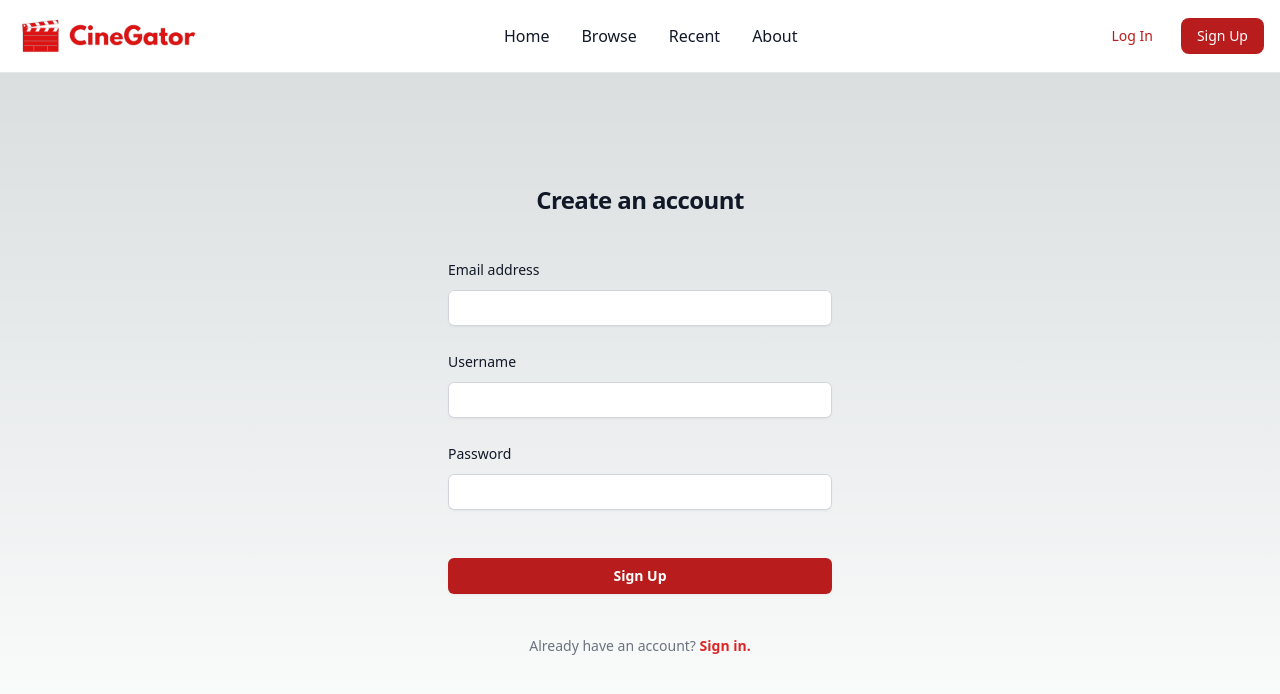
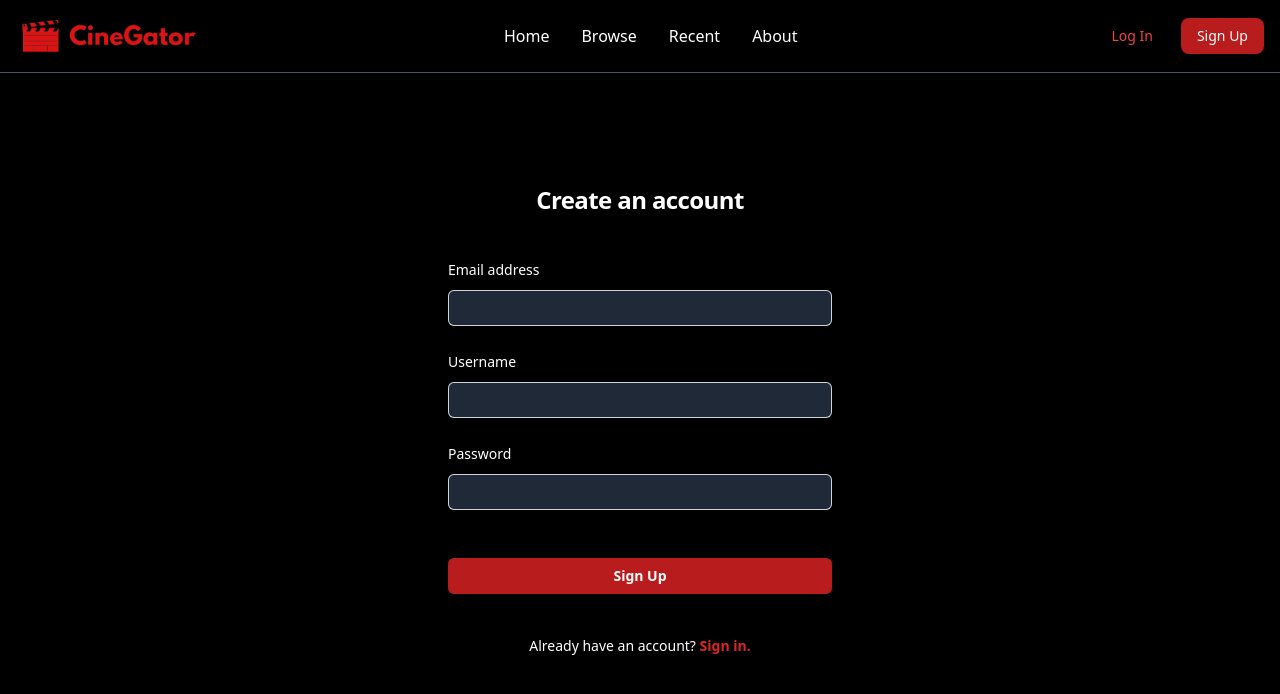
Before and after one commit to CIS4930IC/CineGator, a Next.js app in the folder frontend/: page /signup in a window 1280 px wide. Shown: the top 694 px of the page. Built offline with nearby package versions, Linux system fonts and the light colour scheme; no server answers.

Commit message:
Removed light mode support

```diff
--- a/frontend/src/app/about/page.js
+++ b/frontend/src/app/about/page.js
@@ -1,6 +1,6 @@
 export default function About() {
     return (
-        <div className="relative h-screen overflow-hidden bg-cover bg-no-repeat p-12 text-center">
+        <div className="relative h-screen overflow-hidden bg-cover bg-no-repeat p-12 text-center bg-black">
             <div className="absolute top-0 right-0 bottom-0 left-0 h-full w-full overflow-hidden bg-fixed bg-[rgba(2, 56, 53, 0.7)]">
                 <div className="flex h-full items-center justify-center">
                     <div className="text-white">
--- a/frontend/src/app/components/MovieCard.jsx
+++ b/frontend/src/app/components/MovieCard.jsx
@@ -30,11 +30,11 @@ export default function MovieCard({ id, selectedGenre, selectedRuntime, selected
     if (movie && selectedLanguage && selectedLanguage != "" && !movie?.spoken_languages?.some(language => language.name === selectedLanguage)) return null;
 
     return (
-        <div className="bg-white border border-gray-200 rounded-lg shadow dark:bg-gray-800 dark:border-gray-700 max-w-[200px] transform transition duration-500 hover:scale-105 hover:cursor-pointer" onClick={handleClick}>
+        <div className="border rounded-lg shadow bg-gray-800 border-gray-700 max-w-[200px] transform transition duration-500 hover:scale-105 hover:cursor-pointer" onClick={handleClick}>
             <img className="rounded-t-lg" src={movie.poster_path ? `https://image.tmdb.org/t/p/w300/${movie.poster_path}` : "https://www.movienewz.com/img/films/poster-holder.jpg"} alt="" />
             <div className="p-3">
-                <h5 className="mb-2 text-lg font-bold tracking-tight text-gray-900 dark:text-white">{movie.title}</h5>
-                <p className="mb-2 font-normal text-gray-700 dark:text-gray-400">{formatDate(movie.release_date)}</p>
+                <h5 className="mb-2 text-lg font-bold tracking-tight text-white">{movie.title}</h5>
+                <p className="mb-2 font-normal text-gray-400">{formatDate(movie.release_date)}</p>
             </div>
         </div>
     )
--- a/frontend/src/app/components/Navbar.jsx
+++ b/frontend/src/app/components/Navbar.jsx
@@ -23,40 +23,40 @@ export default function Navbar({ user, setUser }) {
 
     if (user != null && user != '') {
         return (
-            <nav className="bg-white dark:bg-black fixed w-full z-20 top-0 left-0 border-b border-gray-200 dark:border-gray-600">
+            <nav className="bg-black fixed w-full z-20 top-0 left-0 border-b border-gray-600">
                 <div className="max-w-screen-xl flex flex-wrap items-center justify-between mx-auto p-4">
                     <Link href='/' className="flex items-center">
                         <Image src="/images/logo.png" alt="CineGator Logo" height={1} width={190} />
                     </Link>
                     <div className="flex flex-col items-center md:order-2 relative">
-                        <button type="button" className="flex mr-3 text-sm bg-gray-800 rounded-full md:mr-0 focus:ring-4 focus:ring-gray-300 dark:focus:ring-gray-700" id="user-menu-button" data-dropdown-placement="bottom" aria-expanded={isDropdownOpen} onClick={handleDropdownToggle}>
+                        <button type="button" className="flex mr-3 text-sm bg-gray-800 rounded-full md:mr-0 focus:ring-4 focus:ring-gray-700" id="user-menu-button" data-dropdown-placement="bottom" aria-expanded={isDropdownOpen} onClick={handleDropdownToggle}>
                             <span className="sr-only">Open user menu</span>
                             <img className="w-10 h-10 rounded-full" src="/images/profile.jpg" alt="user photo" />
                         </button>
-                        <div className={`z-50 ${isDropdownOpen ? '' : 'hidden'} min-w-max absolute mt-12 text-base list-none bg-white divide-y divide-gray-100 rounded-lg shadow dark:bg-gray-700 dark:divide-gray-600`} id="user-dropdown">
+                        <div className={`z-50 ${isDropdownOpen ? '' : 'hidden'} min-w-max absolute mt-12 text-base list-none divide-y rounded-lg shadow bg-gray-700 divide-gray-600`} id="user-dropdown">
                             <div className="px-4 py-3">
-                                <span className="block text-sm text-gray-900 dark:text-white">{user}</span>
+                                <span className="block text-sm text-white">{user}</span>
                             </div>
                             <ul className="py-2" aria-labelledby="user-menu-button">
                                 <li>
-                                    <a href="#" className="block px-4 py-2 text-sm text-gray-700 hover:bg-gray-100 dark:hover:bg-gray-600 dark:text-gray-200 dark:hover:text-white" onClick={handleSignout}>Sign out</a>
+                                    <a href="#" className="block px-4 py-2 text-sm hover:bg-gray-600 text-gray-200 hover:text-white" onClick={handleSignout}>Sign out</a>
                                 </li>
                             </ul>
                         </div>
                     </div>
                     <div className="items-center justify-between hidden w-full md:flex md:w-auto md:order-1" id="navbar-sticky">
-                        <ul className="flex flex-col p-4 md:p-0 mt-4 font-medium border border-gray-100 rounded-lg bg-gray-50 md:flex-row md:space-x-8 md:mt-0 md:border-0 md:bg-white dark:bg-black md:dark:bg-black dark:border-gray-700">
+                        <ul className="flex flex-col p-4 md:p-0 mt-4 font-medium border  rounded-lg md:flex-row md:space-x-8 md:mt-0 md:border-0  bg-black md:bg-black border-gray-700">
                             <li>
-                                <Link href='/' className="block py-2 pl-3 pr-4 text-gray-900 rounded hover:bg-gray-100 md:hover:bg-transparent md:hover:text-red-700 md:p-0 md:dark:hover:text-red-500 dark:text-white dark:hover:bg-gray-700 dark:hover:text-white md:dark:hover:bg-transparent dark:border-gray-700">Home</Link>
+                                <Link href='/' className="block py-2 pl-3 pr-4  rounded  md:p-0 md:hover:text-red-500 text-white hover:bg-gray-700 hover:text-white md:hover:bg-transparent border-gray-700">Home</Link>
                             </li>
                             <li>
-                                <Link href='/browse' className="block py-2 pl-3 pr-4 text-gray-900 rounded hover:bg-gray-100 md:hover:bg-transparent md:hover:text-red-700 md:p-0 md:dark:hover:text-red-500 dark:text-white dark:hover:bg-gray-700 dark:hover:text-white md:dark:hover:bg-transparent dark:border-gray-700">Browse</Link>
+                                <Link href='/browse' className="block py-2 pl-3 pr-4 rounded  md:p-0 md:hover:text-red-500 text-white hover:bg-gray-700 hover:text-white md:hover:bg-transparent border-gray-700">Browse</Link>
                             </li>
                             <li>
-                                <Link href='/recent' className="block py-2 pl-3 pr-4 text-gray-900 rounded hover:bg-gray-100 md:hover:bg-transparent md:hover:text-red-700 md:p-0 md:dark:hover:text-red-500 dark:text-white dark:hover:bg-gray-700 dark:hover:text-white md:dark:hover:bg-transparent dark:border-gray-700">Recent</Link>
+                                <Link href='/recent' className="block py-2 pl-3 pr-4  rounded  md:p-0 md:hover:text-red-500 text-white hover:bg-gray-700 hover:text-white md:hover:bg-transparent border-gray-700">Recent</Link>
                             </li>
                             <li>
-                                <Link href='/about' className="block py-2 pl-3 pr-4 text-gray-900 rounded hover:bg-gray-100 md:hover:bg-transparent md:hover:text-red-700 md:p-0 md:dark:hover:text-red-500 dark:text-white dark:hover:bg-gray-700 dark:hover:text-white md:dark:hover:bg-transparent dark:border-gray-700">About</Link>
+                                <Link href='/about' className="block py-2 pl-3 pr-4  rounded  md:p-0 md:hover:text-red-500 text-white hover:bg-gray-700 hover:text-white md:hover:bg-transparent border-gray-700">About</Link>
                             </li>
                         </ul>
                     </div>
@@ -65,32 +65,32 @@ export default function Navbar({ user, setUser }) {
         )
     } else {
         return (
-            <nav className="bg-white dark:bg-black fixed w-full z-20 top-0 left-0 border-b border-gray-200 dark:border-gray-600">
+            <nav className="bg-black fixed w-full z-20 top-0 left-0 border-b border-gray-600">
                 <div className="max-w-screen-xl flex flex-wrap items-center justify-between mx-auto p-4">
                     <Link href='/' className="flex items-center">
                         <Image src="/images/logo.png" alt="CineGator Logo" height={1} width={190} />
                     </Link>
                     <div className="flex md:order-2">
                         <Link href='/login'>
-                            <div className="text-red-700 md:dark:text-red-500 hover:text-red-900 dark:hover:text-red-800 bg-transparent focus:outline-none font-medium rounded-lg text-sm px-4 py-2 text-center mr-3 ">Log In</div>
+                            <div className="text-red-700 md:text-red-500 hover:text-red-800 bg-transparent focus:outline-none font-medium rounded-lg text-sm px-4 py-2 text-center mr-3 ">Log In</div>
                         </Link>
                         <Link href='/signup'>
-                            <div className="text-white bg-red-700 hover:bg-red-800 focus:outline-none font-medium rounded-lg text-sm px-4 py-2 text-center mr-3 md:mr-0 dark:bg-red-700 dark:hover:bg-red-800">Sign Up</div>
+                            <div className="text-white focus:outline-none font-medium rounded-lg text-sm px-4 py-2 text-center mr-3 md:mr-0 bg-red-700 hover:bg-red-800">Sign Up</div>
                         </Link>
                     </div>
                     <div className="items-center justify-between hidden w-full md:flex md:w-auto md:order-1" id="navbar-sticky">
-                        <ul className="flex flex-col p-4 md:p-0 mt-4 font-medium border border-gray-100 rounded-lg bg-gray-50 md:flex-row md:space-x-8 md:mt-0 md:border-0 md:bg-white dark:bg-black md:dark:bg-black dark:border-gray-700">
+                        <ul className="flex flex-col p-4 md:p-0 mt-4 font-medium border  rounded-lg md:flex-row md:space-x-8 md:mt-0 md:border-0  bg-black md:bg-black border-gray-700">
                             <li>
-                                <Link href='/' className="block py-2 pl-3 pr-4 text-gray-900 rounded hover:bg-gray-100 md:hover:bg-transparent md:hover:text-red-700 md:p-0 md:dark:hover:text-red-500 dark:text-white dark:hover:bg-gray-700 dark:hover:text-white md:dark:hover:bg-transparent dark:border-gray-700">Home</Link>
+                                <Link href='/' className="block py-2 pl-3 pr-4  rounded  md:p-0 md:hover:text-red-500 text-white hover:bg-gray-700 hover:text-white md:hover:bg-transparent border-gray-700">Home</Link>
                             </li>
                             <li>
-                                <Link href='/browse' className="block py-2 pl-3 pr-4 text-gray-900 rounded hover:bg-gray-100 md:hover:bg-transparent md:hover:text-red-700 md:p-0 md:dark:hover:text-red-500 dark:text-white dark:hover:bg-gray-700 dark:hover:text-white md:dark:hover:bg-transparent dark:border-gray-700">Browse</Link>
+                                <Link href='/browse' className="block py-2 pl-3 pr-4 rounded  md:p-0 md:hover:text-red-500 text-white hover:bg-gray-700 hover:text-white md:hover:bg-transparent border-gray-700">Browse</Link>
                             </li>
                             <li>
-                                <Link href='/recent' className="block py-2 pl-3 pr-4 text-gray-900 rounded hover:bg-gray-100 md:hover:bg-transparent md:hover:text-red-700 md:p-0 md:dark:hover:text-red-500 dark:text-white dark:hover:bg-gray-700 dark:hover:text-white md:dark:hover:bg-transparent dark:border-gray-700">Recent</Link>
+                                <Link href='/recent' className="block py-2 pl-3 pr-4  rounded  md:p-0 md:hover:text-red-500 text-white hover:bg-gray-700 hover:text-white md:hover:bg-transparent border-gray-700">Recent</Link>
                             </li>
                             <li>
-                                <Link href='/about' className="block py-2 pl-3 pr-4 text-gray-900 rounded hover:bg-gray-100 md:hover:bg-transparent md:hover:text-red-700 md:p-0 md:dark:hover:text-red-500 dark:text-white dark:hover:bg-gray-700 dark:hover:text-white md:dark:hover:bg-transparent dark:border-gray-700">About</Link>
+                                <Link href='/about' className="block py-2 pl-3 pr-4  rounded  md:p-0 md:hover:text-red-500 text-white hover:bg-gray-700 hover:text-white md:hover:bg-transparent border-gray-700">About</Link>
                             </li>
                         </ul>
                     </div>
--- a/frontend/src/app/components/Review.jsx
+++ b/frontend/src/app/components/Review.jsx
@@ -13,7 +13,7 @@ export default function Review({ review }) {
           src="https://cdn.pixabay.com/photo/2015/10/05/22/37/blank-profile-picture-973460_960_720.png"
           alt=""
         />
-        <div className="space-y-1 font-medium dark:text-white">
+        <div className="space-y-1 font-medium text-white">
           <p>{data?.username} </p>
         </div>
       </div>
@@ -21,11 +21,11 @@ export default function Review({ review }) {
         {Array.from({ length: 5 }).map((_, i) =>
           i + 1 <= rating ? <FilledStar /> : <UnfilledStar />
         )}
-        <h3 className="ml-2 text-sm font-semibold text-gray-900 dark:text-white">
+        <h3 className="ml-2 text-sm font-semibold text-white">
           {title}
         </h3>
       </div>
-      <p className="mb-6 text-gray-500 dark:text-gray-400">{body}</p>
+      <p className="pb-6 text-gray-400">{body}</p>
     </article>
   )
 }
--- a/frontend/src/app/movie/[id]/page.tsx
+++ b/frontend/src/app/movie/[id]/page.tsx
@@ -17,7 +17,7 @@ export default function Movie({ params }) {
     movie?.reviews?.reduce?.((acc, review) => acc + Number(review.rating), 0) /
       reviewLength || 0
   return movie ? (
-    <div className="mt-24">
+    <div className="bg-black pt-16">
       <div className="bg-red-900 mx-8 my-12 rounded-md shadow-lg p-6 md:p-8 flex flex-col md:flex-row">
         <div className="flex-1 md:pr-6 my-8 mx-4 pl-4 pr-10">
           <h1 className="text-5xl font-bold mb-2 text-white">{movie.title}</h1>
@@ -58,9 +58,9 @@ export default function Movie({ params }) {
           )}
         </div>
       </div>
-      <div className="m-9">
+      <div className="pb-9 px-9 pt-4">
         <div className="flex justify-between items-center mb-4">
-          <h2 className="text-4xl font-semibold">User Reviews</h2>
+          <h2 className="text-4xl font-semibold text-white">User Reviews</h2>
           <button
             onClick={handleReview}
             className="bg-red-700 hover:bg-red-800 text-white font-bold py-2 px-4 rounded"
--- a/frontend/src/app/page.jsx
+++ b/frontend/src/app/page.jsx
@@ -22,7 +22,7 @@ export default function Home() {
             </h4>
             <Link href="/signup">
               <div
-                className="rounded border-2 border-neutral-50 px-7 pt-[8px] pb-[8px] text-sm font-medium uppercase leading-normal text-neutral-50 dark:hover:text-neutral-800 transition duration-350 hover:border-neutral-100 hover:bg-neutral-100 hover:bg-opacity-10 hover:text-neutral-100 focus:border-neutral-100 focus:text-neutral-100 focus:outline-none focus:ring-0 active:border-neutral-200 active:text-neutral-200 dark:hover:bg-neutral-100 inline-block"
+                className="rounded border-2 border-neutral-50 px-7 pt-[8px] pb-[8px] text-sm font-medium uppercase leading-normal text-neutral-50 hover:text-neutral-800 transition duration-350 hover:border-neutral-100 focus:border-neutral-100 focus:text-neutral-100 focus:outline-none focus:ring-0 active:border-neutral-200 active:text-neutral-200 hover:bg-neutral-100 inline-block"
                 data-te-ripple-init
                 data-te-ripple-color="light"
               >
--- a/frontend/src/app/recent/page.js
+++ b/frontend/src/app/recent/page.js
@@ -40,7 +40,7 @@ export default function Browse() {
     }
 
     return movieResult ? (
-        <div className="relative mt-16 flex flex-1 w-full">
+        <div className="relative mt-16 flex flex-1 w-full bg-black min-h-screen">
             <div className="mt-12 flex flex-col w-full">
                 <h1 className="text-white text-4xl font-medium flex items-center justify-center">Recently Reviewed Movies</h1>
                 <div className="flex justify-center mt-10 mb-8">
--- a/frontend/src/app/signup/page.js
+++ b/frontend/src/app/signup/page.js
@@ -70,31 +70,31 @@ export default function Signup() {
   }
 
   return (
-    <div className="flex min-h-full flex-col h-screen justify-center px-6 lg:px-8">
+    <div className="flex min-h-full flex-col h-screen justify-center px-6 lg:px-8 bg-black">
       <div className="sm:mx-auto sm:w-full sm:max-w-sm">
-        <h2 className="mt-10 text-center text-2xl font-bold leading-9 tracking-tight text-gray-900 dark:text-white">Create an account</h2>
+        <h2 className="mt-10 text-center text-2xl font-bold leading-9 tracking-tight text-white">Create an account</h2>
       </div>
 
       <div className="mt-10 sm:mx-auto sm:w-full sm:max-w-sm">
         <form className="space-y-6" action="#" method="POST">
           <div>
-            <label htmlFor="email" className="block text-sm font-medium leading-6 text-gray-900 dark:text-white">Email address</label>
+            <label htmlFor="email" className="block text-sm font-medium leading-6 text-white">Email address</label>
             <div className="mt-2">
-              <input onChange={(event) => setEmail(event.target.value)} id="email" name="email" type="email" autoComplete="email" required className="block w-full rounded-md border-0 py-1.5 text-gray-900 dark:text-white shadow-sm ring-1 ring-inset ring-gray-300 placeholder:text-gray-400 focus:ring-2 focus:ring-inset focus:ring-indigo-600 sm:text-sm sm:leading-6 px-3" />
+              <input onChange={(event) => setEmail(event.target.value)} id="email" name="email" type="email" autoComplete="email" required className="block w-full rounded-md border-0 py-1.5 text-white shadow-sm ring-1 ring-inset ring-gray-300 placeholder:text-gray-400 focus:ring-2 focus:ring-inset focus:ring-indigo-600 sm:text-sm sm:leading-6 px-3 bg-gray-800" />
             </div>
           </div>
           <div>
-            <label htmlFor="username" className="block text-sm font-medium leading-6 text-gray-900 dark:text-white">Username</label>
+            <label htmlFor="username" className="block text-sm font-medium leading-6 text-white">Username</label>
             <div className="mt-2">
-              <input onChange={(event) => setUsername(event.target.value)} id="username" name="username" autoComplete="username" required className="block w-full rounded-md border-0 py-1.5 text-gray-900 dark:text-white shadow-sm ring-1 ring-inset ring-gray-300 placeholder:text-gray-400 focus:ring-2 focus:ring-inset focus:ring-indigo-600 sm:text-sm sm:leading-6 px-3" />
+              <input onChange={(event) => setUsername(event.target.value)} id="username" name="username" autoComplete="username" required className="block w-full rounded-md border-0 py-1.5 text-white shadow-sm ring-1 ring-inset ring-gray-300 placeholder:text-gray-400 focus:ring-2 focus:ring-inset focus:ring-indigo-600 sm:text-sm sm:leading-6 px-3 bg-gray-800" />
             </div>
           </div>
           <div>
             <div className="flex items-center justify-between">
-              <label htmlFor="password" className="block text-sm font-medium leading-6 text-gray-900 dark:text-white">Password</label>
+              <label htmlFor="password" className="block text-sm font-medium leading-6 text-white">Password</label>
             </div>
             <div className="mt-2">
-              <input onChange={(event) => setPassword(event.target.value)} id="password" name="password" type="password" autoComplete="current-password" required className="block w-full rounded-md border-0 py-1.5 text-gray-900 dark:text-white shadow-sm ring-1 ring-inset ring-gray-300 placeholder:text-gray-400 focus:ring-2 focus:ring-inset focus:ring-indigo-600 sm:text-sm sm:leading-6 px-3" />
+              <input onChange={(event) => setPassword(event.target.value)} id="password" name="password" type="password" autoComplete="current-password" required className="block w-full rounded-md border-0 py-1.5 text-white shadow-sm ring-1 ring-inset ring-gray-300 placeholder:text-gray-400 focus:ring-2 focus:ring-inset focus:ring-indigo-600 sm:text-sm sm:leading-6 px-3 bg-gray-800" />
             </div>
           </div>
           <div className="flex">
@@ -106,9 +106,9 @@ export default function Signup() {
           </div>
         </form>
 
-        <p className="mt-10 text-center text-sm text-gray-500 dark:text-white">
+        <p className="mt-10 text-center text-sm text-white">
           Already have an account?
-          <Link href='/login' className="font-semibold leading-6 text-red-600 hover:text-red-800 dark:hover:text-red-800"> Sign in.</Link>
+          <Link href='/login' className="font-semibold leading-6 text-red-600 hover:text-red-800"> Sign in.</Link>
         </p>
       </div>
     </div>
```
Also changed, not shown: frontend/src/app/browse/page.js (+4 -5 lines), frontend/src/app/login/page.js (+8 -8 lines), frontend/src/app/movie/[id]/review/page.js (+8 -8 lines).
